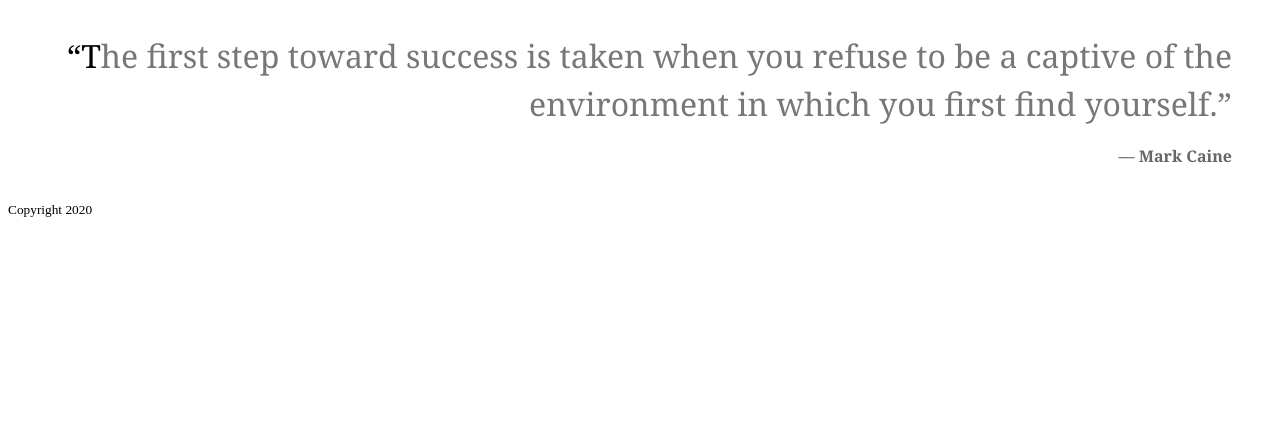
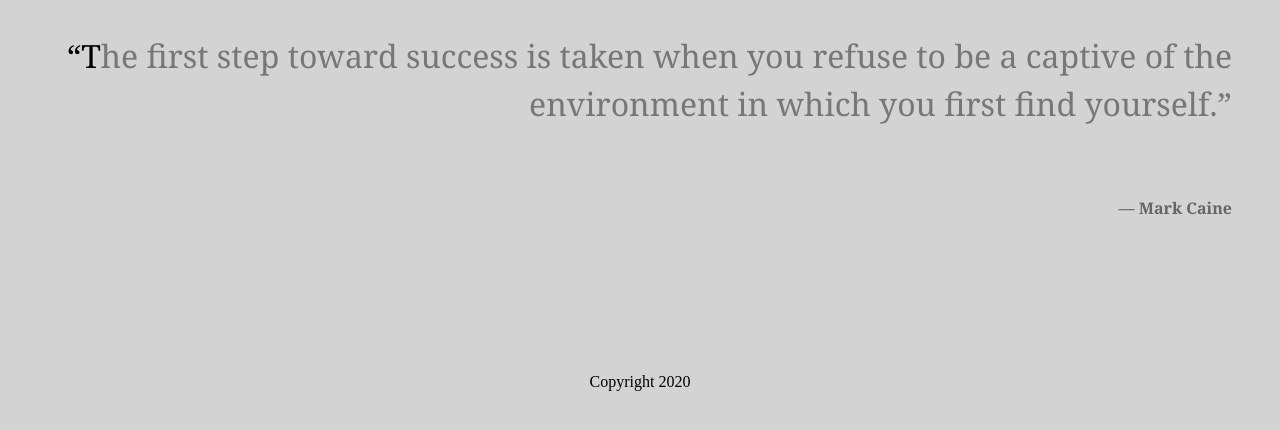
Before and after one commit to tristann3/WEB-1.0, a plain HTML site: page CSS-Challenges/challenge-3.html in a window 1280 px wide. Drawn offline with Linux system fonts and the light colour scheme.

Commit message:
challenge-3 stretch req done

```diff
--- a/CSS-Challenges/challenge-3.html
+++ b/CSS-Challenges/challenge-3.html
@@ -35,6 +35,16 @@
       font-weight: bold;
       /* Change the color #666 */
       color: #666;
+      text-align:right;
+    }
+    footer{
+      font-size:1.2em;
+      line-height:8em;
+      text-align:center;
+      color:black;
+    }
+    body{
+      background-color:lightgray;
     }
 
     /* Notice the styles above don't apply to the footer at the
```
